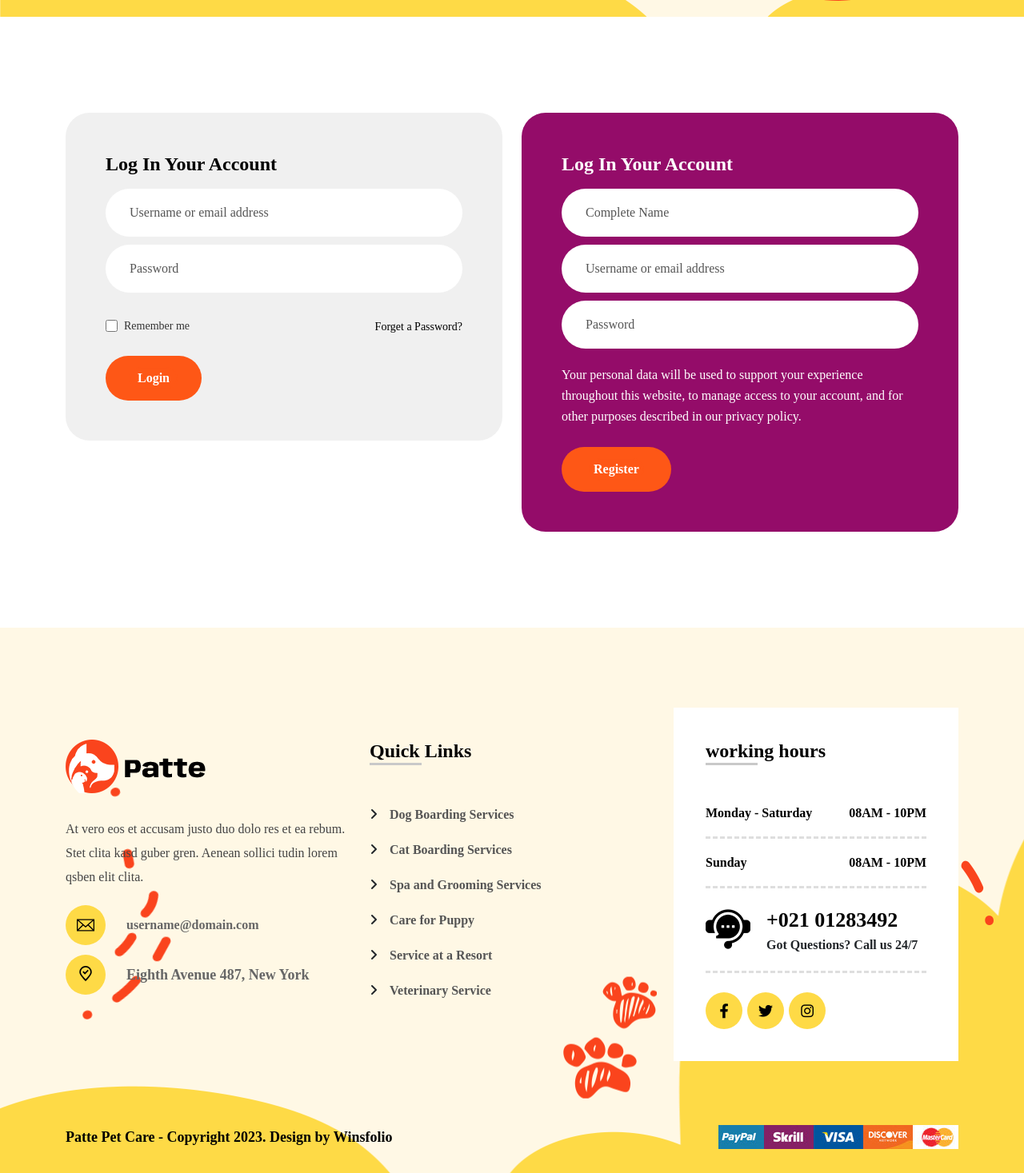
After one commit to kawsaruddinpatoary/patte, a Django app: page /sign-in/ in a window 1280 px wide. The commit adds this page. Shown: the part 499-1966 px from the top of the page at 80% size. Run offline with Django 5.2, Linux system fonts and the light colour scheme; some libraries are stand-ins or nearby versions; some web fonts are replaced.

Commit message:
sign in page implement

```diff
--- a/main/urls.py
+++ b/main/urls.py
@@ -10,4 +10,5 @@ urlpatterns = [
     path('history', views.history, name='history'),
     path('pricing', views.pricing, name='pricing'),
     path('gallery/', views.gallery, name='gallery'),
+    path('sign-in/', views.signIn, name='sign-in')
 ]
--- a/main/views.py
+++ b/main/views.py
@@ -24,3 +24,6 @@ def pricing(request):
 
 def gallery(request):
     return render(request, 'gallery/gallery.html')
+
+def signIn(request):
+    return render(request, 'sign_in.html')
--- a/templates/base.html
+++ b/templates/base.html
@@ -70,7 +70,7 @@
               </div>
             <div class="login">
                 <i class="fa-solid fa-user"></i>
-                <a href="login.html">Login / Register</a>
+                <a href="{% url 'sign-in' %}">Login / Register</a>
               </div>
           </div>
         </div>
@@ -111,7 +111,7 @@
                         <a href="{% url 'history' %}">history</a>
                         <a href="{% url 'pricing' %}">pricing packages</a>
                         <a href="{% url 'gallery' %}">photo gallery</a>
-                        <a href="login.html">login</a>
+                        <a href="{% url 'sign-in' %}">Sign In</a>
                       </div>
                     </li>
                     <li class="navbar-dropdown menu-item-children">
@@ -196,7 +196,7 @@
                 <li><a href="{% url 'history' %}">history</a></li>
                 <li><a href="{% url 'pricing' %}">pricing packages</a></li>
                 <li><a href="{% url 'gallery' %}">photo gallery</a></li>
-                <li><a href="login.html">login</a></li>
+                <li><a href="{% url 'sign-in' %}">sign in</a></li>
               </ul>
 
           </li>
--- /dev/null
+++ b/templates/sign_in.html
@@ -0,0 +1,51 @@
+{% extends 'base.html' %}
+{% load static %}
+
+{% block title %} Sign In {% endblock %}
+
+{% block content %}
+
+{% include 'banner.html' with heading="Sign In" %}
+
+
+{% comment %} Login and Register Form {% endcomment %}
+<section class="gap">
+   <div class="container">
+      <div class="row">
+        <div class="col-lg-6" >
+          <div class="box login">
+            <h3>Log In Your Account</h3>
+            <form>
+              <input type="email" name="email" placeholder="Username or email address">
+              <input type="password" name="password" placeholder="Password">
+              <div class="remember">
+                <div class="first">
+                  <input type="checkbox" name="checkbox" id="checkbox">
+                  <label for="checkbox">Remember me</label>
+                </div>
+                <div class="second">
+                  <a href="javascript:void(0)">Forget a Password?</a>
+                </div>
+              </div>
+              <button type="submit" class="button">Login</button>
+            </form>
+          </div>
+        </div>
+        <div class="col-lg-6">
+          <div class="box register">
+            <div class="parallax" style="background-image: url({% static 'assets/img/patron.html' %})"></div>
+            <h3>Log In Your Account</h3>
+            <form>
+              <input type="text" name="text" placeholder="Complete Name">
+              <input type="email" name="email" placeholder="Username or email address">
+              <input type="password" name="password" placeholder="Password">
+              <p>Your personal data will be used to support your experience throughout this website, to manage access to your account, and for other purposes described in our privacy policy.</p>
+              <button type="submit" class="button">Register</button>
+            </form>
+          </div>
+        </div>
+      </div>
+   </div>
+</section>
+
+{% endblock %}
```
Also changed, not shown: templates/gallery/photo-gallery.html (renamed from templates/gallery/gallery.html).
